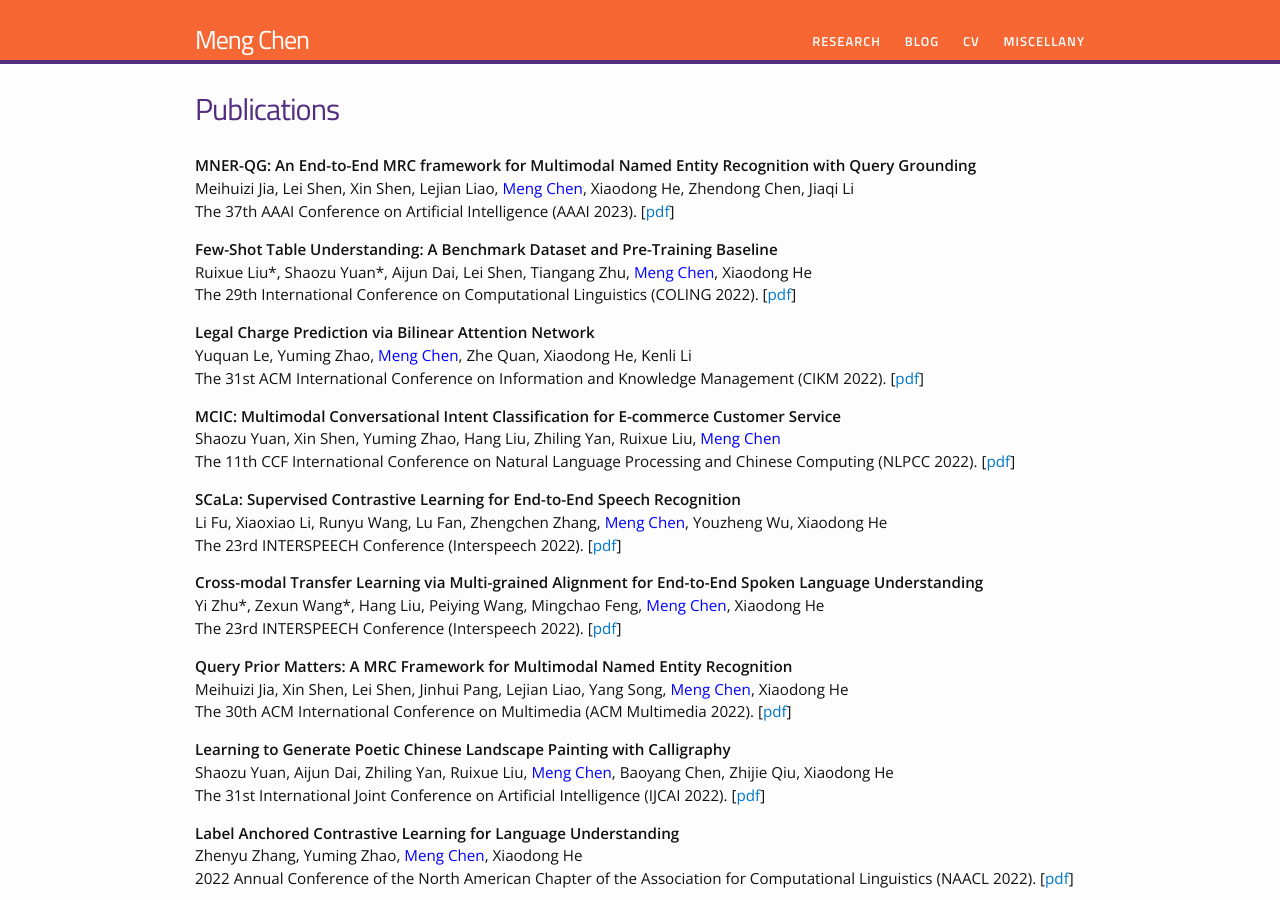
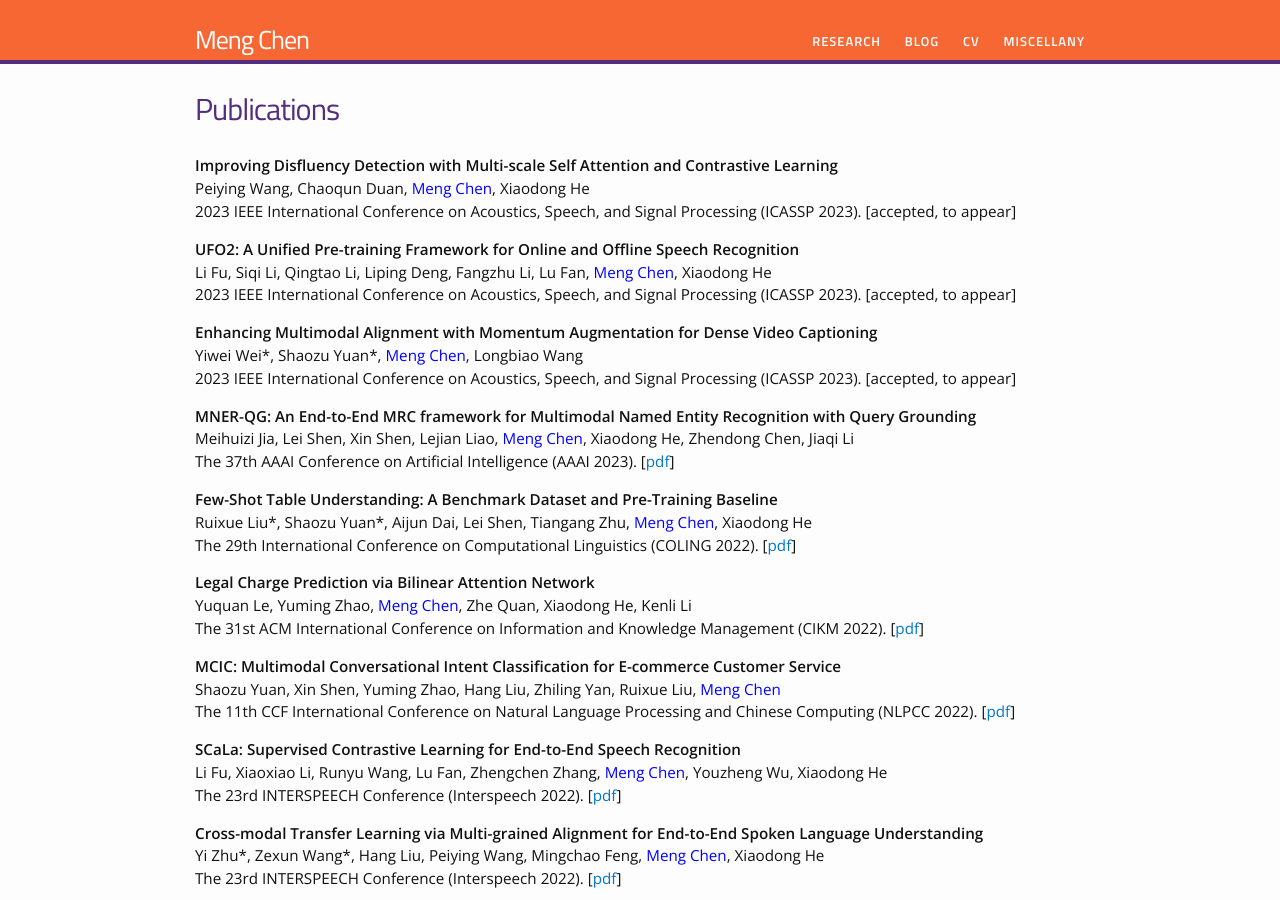
Before and after one commit to chenmengdx/chenmengdx.github.io, a Jekyll site: the page built from research.md, in a window 1280 px wide and 900 px high. Built offline with Jekyll 4.4.1, drawn with Linux system fonts in a browser that asks for light colours.

Commit message:
update publications

```diff
--- a/research.md
+++ b/research.md
@@ -6,6 +6,23 @@ permalink: /research/
 
 <div>
 
+<p>
+<b> Improving Disfluency Detection with Multi-scale Self Attention and Contrastive Learning</b> <br />
+Peiying Wang, Chaoqun Duan, <font color="blue">Meng Chen</font>, Xiaodong He <br />
+2023 IEEE International Conference on Acoustics, Speech, and Signal Processing (ICASSP 2023). [accepted, to appear]
+</p>
+
+<p>
+<b>UFO2: A Unified Pre-training Framework for Online and Offline Speech Recognition</b> <br />
+Li Fu, Siqi Li, Qingtao Li, Liping Deng, Fangzhu Li, Lu Fan, <font color="blue">Meng Chen</font>, Xiaodong He <br />
+2023 IEEE International Conference on Acoustics, Speech, and Signal Processing (ICASSP 2023). [accepted, to appear]
+</p>
+
+<p>
+<b>Enhancing Multimodal Alignment with Momentum Augmentation for Dense Video Captioning </b> <br />
+Yiwei Wei*, Shaozu Yuan*, <font color="blue">Meng Chen</font>, Longbiao Wang <br />
+2023 IEEE International Conference on Acoustics, Speech, and Signal Processing (ICASSP 2023). [accepted, to appear]
+</p>
 
 <p>
 <b>MNER-QG: An End-to-End MRC framework for Multimodal Named Entity Recognition with Query Grounding </b> <br />
```
Also changed, not shown: index.html (+2 -2 lines), 1 other file.
